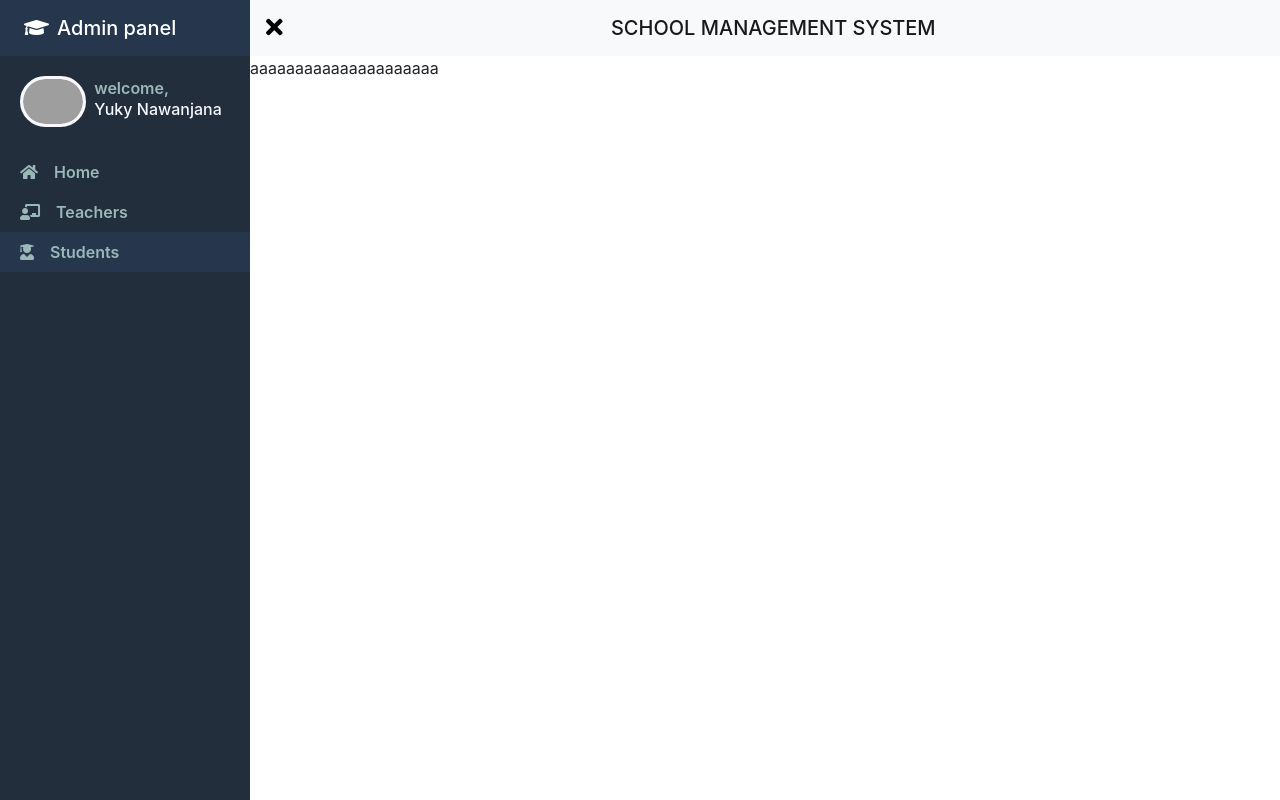
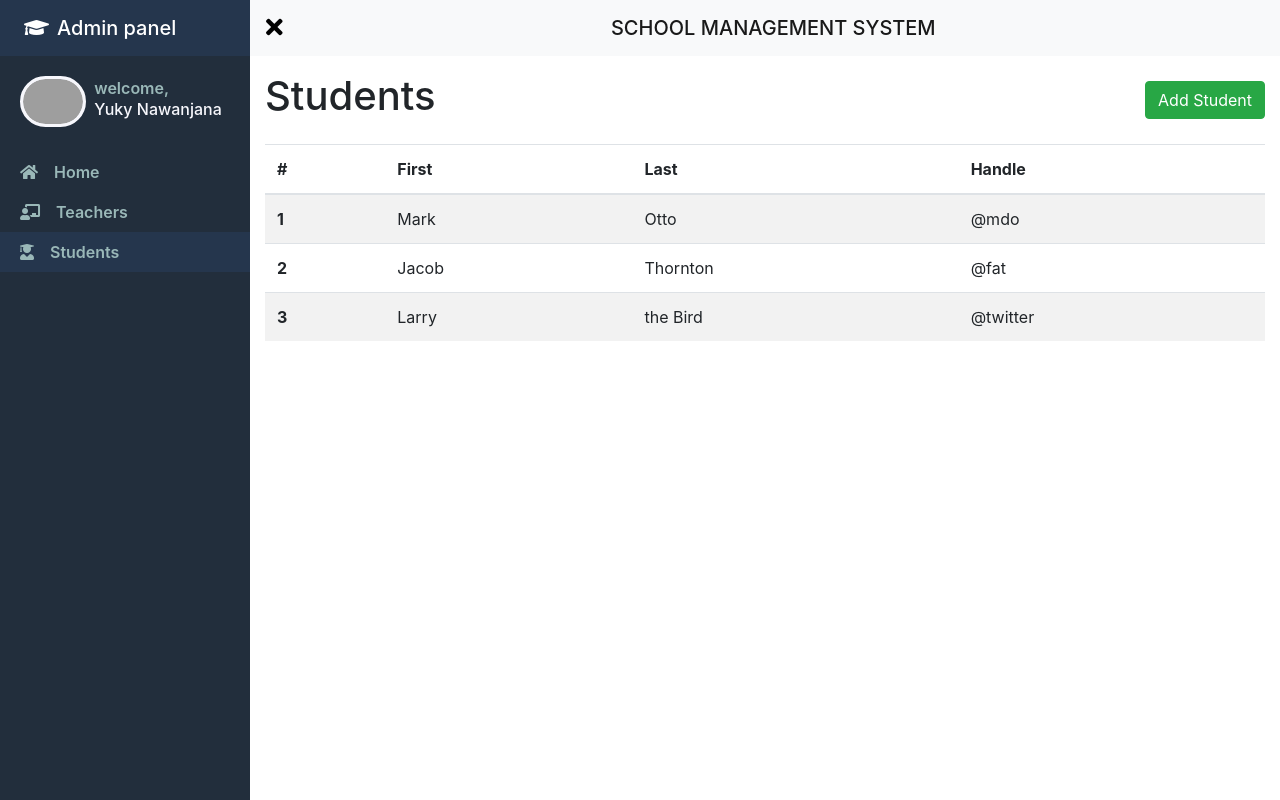
Before and after one commit to YukyNawanjana/school-Management-System, a PHP site: page /students.php in a window 1280 px wide. Run offline with PHP 8.4, Linux system fonts and the light colour scheme; grey boxes are pictures that could not be loaded.

Commit message:
update student file

```diff
--- a/students.php
+++ b/students.php
@@ -33,7 +33,7 @@
             <div class="nav-links">
                 <ul class="navbar-nav">
                     <li class="nav-item ">
-                        <a class="nav-link" href="#"><i class="fas fa-home mr-3"></i>Home</a>
+                        <a class="nav-link" href="home.php"><i class="fas fa-home mr-3"></i>Home</a>
                     </li>
                     <li class="nav-item">
                         <a class="nav-link" href="#"><i class="fas fa-chalkboard-teacher mr-3"></i>Teachers</a>
@@ -59,13 +59,80 @@
             </nav>
 
 
-            aaaaaaaaaaaaaaaaaaaaa
+            <div class="container-fluid">
+                <div class="row my-3">
+                    <div class="col-lg-8 col-md-8 col-6">
+                       <h1>Students</h1>
+                    </div>
+                    <div class="col-lg-4 col-md-4 col-6  d-flex align-items-center justify-content-end">
+                        <button type="button" class="btn btn-success " data-toggle="modal" data-target="#exampleModal">
+                            Add Student
+                        </button>
+                    </div>
 
+                </div>
+                <div class="row">
+                    <div class="col-12 mx-auto">
+                    <table class="table table-striped">
+                    <thead>
+                        <tr>
+                        <th scope="col">#</th>
+                        <th scope="col">First</th>
+                        <th scope="col">Last</th>
+                        <th scope="col">Handle</th>
+                        </tr>
+                    </thead>
+                    <tbody>
+                        <tr>
+                        <th scope="row">1</th>
+                        <td>Mark</td>
+                        <td>Otto</td>
+                        <td>@mdo</td>
+                        </tr>
+                        <tr>
+                        <th scope="row">2</th>
+                        <td>Jacob</td>
+                        <td>Thornton</td>
+                        <td>@fat</td>
+                        </tr>
+                        <tr>
+                        <th scope="row">3</th>
+                        <td>Larry</td>
+                        <td>the Bird</td>
+                        <td>@twitter</td>
+                        </tr>
+                    </tbody>
+                    </table>
+                    </div>
+                </div>
+            </div>
 
         </div>
 
     </div>
 
+    <!-- Button trigger modal -->
+    <!-- Modal -->
+    <div class="modal fade" id="exampleModal" tabindex="-1" aria-labelledby="exampleModalLabel" aria-hidden="true">
+    <div class="modal-dialog">
+        <div class="modal-content">
+        <div class="modal-header">
+            <h5 class="modal-title" id="exampleModalLabel">Modal title</h5>
+            <button type="button" class="close" data-dismiss="modal" aria-label="Close">
+            <span aria-hidden="true">&times;</span>
+            </button>
+        </div>
+        <div class="modal-body">
+            ...
+        </div>
+        <div class="modal-footer">
+            <button type="button" class="btn btn-secondary" data-dismiss="modal">Close</button>
+            <button type="button" class="btn btn-primary">Save changes</button>
+        </div>
+        </div>
+    </div>
+    </div>
+    <!-- end of modal -->
 
 
 <script src="https://code.jquery.com/jquery-3.5.1.slim.min.js" integrity="sha384-DfXdz2htPH0lsSSs5nCTpuj/zy4C+OGpamoFVy38MVBnE+IbbVYUew+OrCXaRkfj" crossorigin="anonymous"></script>
```
